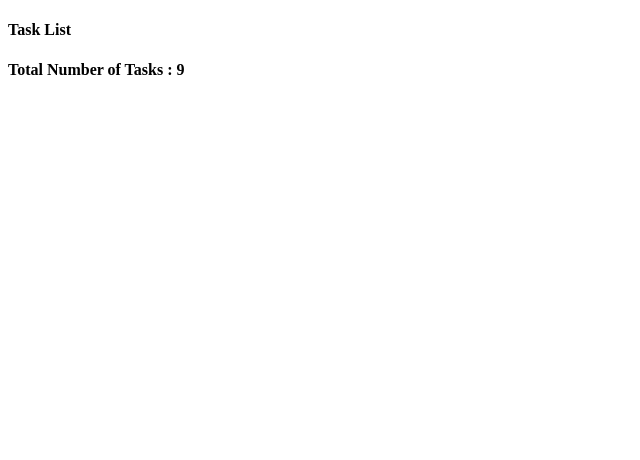
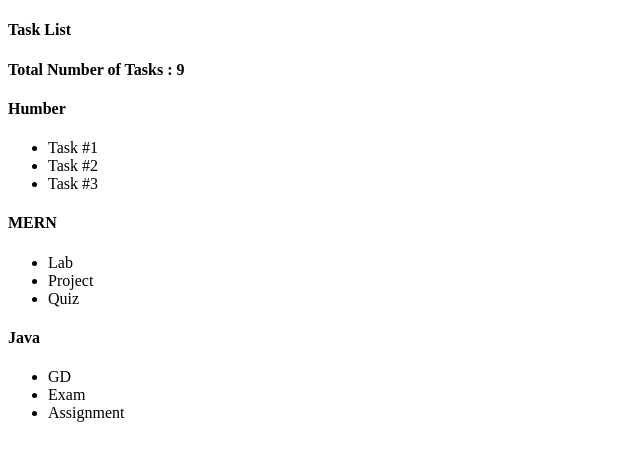
Before and after one commit to SudhirDeshwal/React_LabWork, a React (Create React App) app: page / in a window 1280 px wide. Shown: the top 460 px of the page, without its empty margins (0-640 px from the left). Built offline with nearby package versions, Linux system fonts and the light colour scheme.

Commit message:
Lab 2 to converted using states

```diff
--- a/src/App.js
+++ b/src/App.js
@@ -1,5 +1,6 @@
 import React, { Component} from 'react';
 import Header from './Header';
+import Tasklist from './Tasklist';
 
 class App extends Component {
   state = {
@@ -29,6 +30,12 @@ class App extends Component {
     return(
       <div className='App'>
       <Header title="Task List" items="9"/>
+
+      { this.state.tasklist.map((t1) => (
+
+          <Tasklist title={t1.title} tasks={t1.tasks} />
+      )
+      ) }
       </div>
     );
   }
--- /dev/null
+++ b/src/Tasklist.js
@@ -0,0 +1,23 @@
+import React from 'react';
+
+
+const Tasklist = (props) => {
+
+    return (
+         <div>
+        <h4>{props.title} </h4>
+          <ul>
+          {props.tasks.map((t) => (
+              <li>{t}</li>
+          )
+
+          ) }
+
+          </ul>
+         </div>
+
+         );
+      }
+
+
+      export default Tasklist;
```
